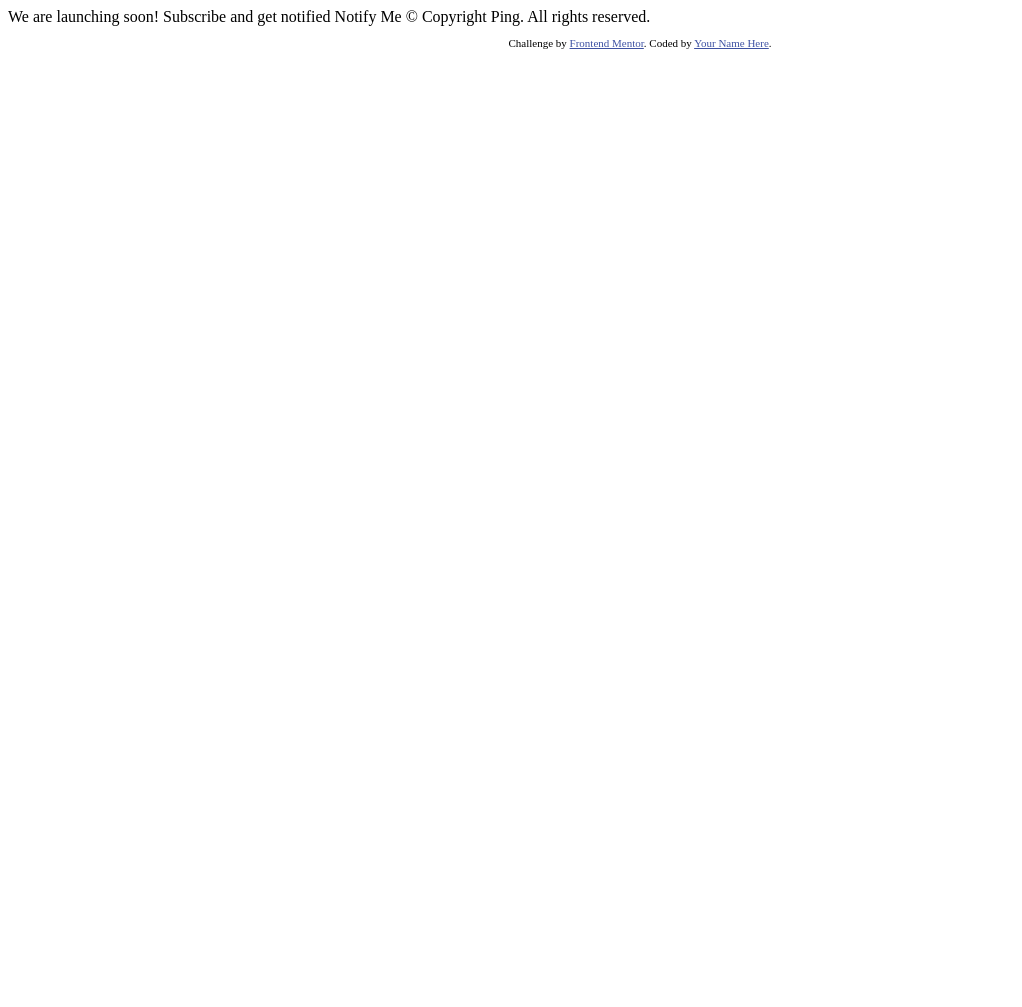
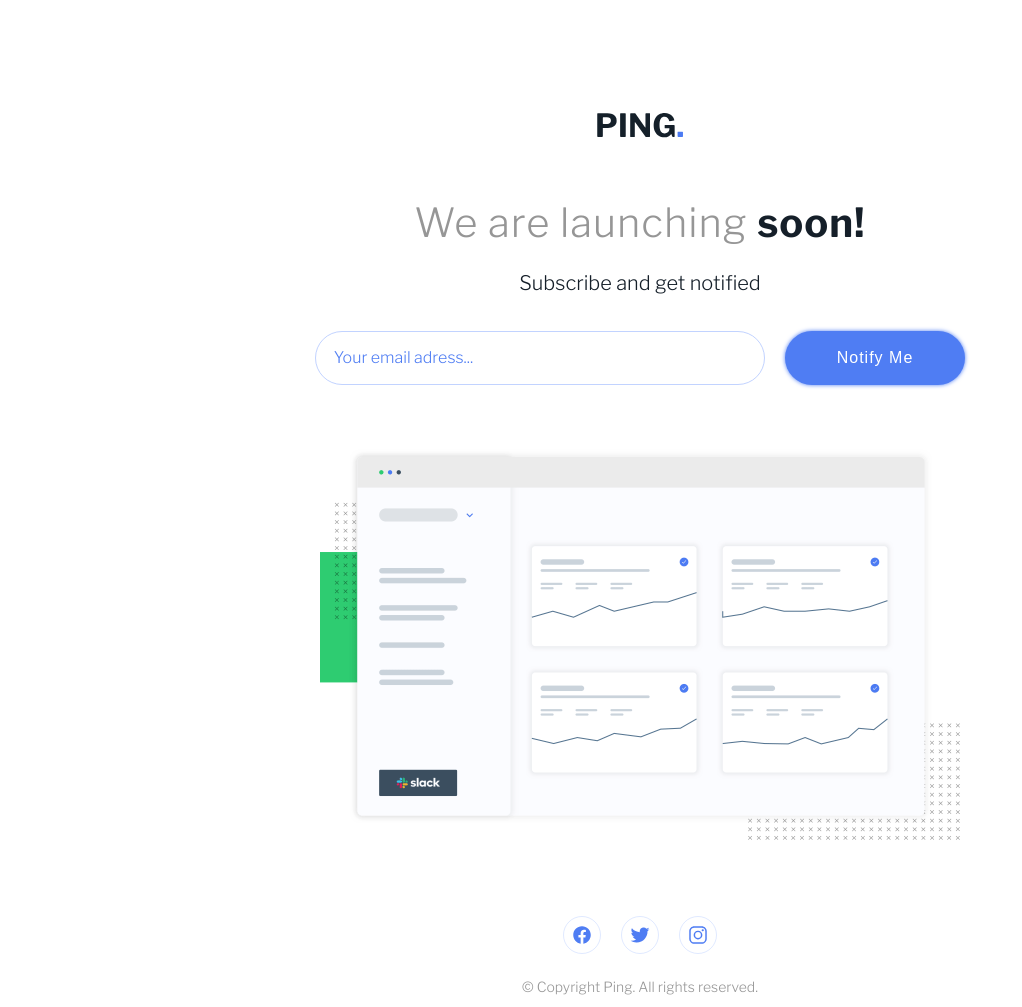
Before and after one commit to kacperkwinta/Ping-single-column-coming-soon-page, a plain HTML site: page index.html in a window 1280 px wide. Shown: the whole page, without its empty margins (0-1022 px from the left). Before the commit the page ends 800 px from the top, so only its background shows below. Drawn offline with nearby package versions, Linux system fonts and the light colour scheme.

Commit message:
html + css done

```diff
--- a/index.html
+++ b/index.html
@@ -1,34 +1,72 @@
 <!DOCTYPE html>
 <html lang="en">
-<head>
-  <meta charset="UTF-8">
-  <meta name="viewport" content="width=device-width, initial-scale=1.0"> <!-- displays site properly based on user's device -->
+  <head>
+    <meta charset="UTF-8" />
+    <meta name="viewport" content="width=device-width, initial-scale=1.0" />
+    <!-- favicon -->
+    <link
+      rel="icon"
+      type="image/png"
+      sizes="32x32"
+      href="./images/favicon-32x32.png"
+    />
+    <!-- GOOGLE FONTS -->
+    <link rel="preconnect" href="https://fonts.googleapis.com" />
+    <link rel="preconnect" href="https://fonts.gstatic.com" crossorigin />
+    <link
+      href="https://fonts.googleapis.com/css2?family=Libre+Franklin:wght@300;600;700&display=swap"
+      rel="stylesheet"
+    />
+    <!-- CSS -->
+    <link rel="stylesheet" href="style.css" />
+    <title>Frontend Mentor | Ping coming soon page</title>
+  </head>
+  <body>
+    <main>
+      <img class="logo" src="images/logo.svg" alt="Ping Logo" />
+      <h1 class="main-heading">We are launching <span>soon!</span></h1>
+      <p class="main-paragraph">Subscribe and get notified</p>
+      <form action="#">
+        <input
+          type="email"
+          class="input-email"
+          placeholder="Your email adress..."
+        />
+        <input type="submit" class="input-submit" value="Notify Me" />
+      </form>
+      <p class="error"></p>
+      <img
+        class="img-dashboard"
+        src="images/illustration-dashboard.png"
+        alt=""
+      />
+    </main>
 
-  <link rel="icon" type="image/png" sizes="32x32" href="./images/favicon-32x32.png">
+    <section>
+      <div class="socials-wrapper">
+        <a href="#" class="social-link">
+          <ion-icon class="social-icon" name="logo-facebook"></ion-icon>
+        </a>
+        <a href="#" class="social-link">
+          <ion-icon class="social-icon" name="logo-twitter"></ion-icon>
+        </a>
+        <a href="#" class="social-link">
+          <ion-icon class="social-icon" name="logo-instagram"></ion-icon>
+        </a>
+      </div>
+    </section>
 
-  <title>Frontend Mentor | Ping coming soon page</title>
+    <footer>
+      <p>&copy; Copyright Ping. All rights reserved.</p>
+    </footer>
 
-  <!-- Feel free to remove these styles or customise in your own stylesheet 👍 -->
-  <style>
-    .attribution { font-size: 11px; text-align: center; }
-    .attribution a { color: hsl(228, 45%, 44%); }
-  </style>
-</head>
-<body>
+    <!-- input validation -->
+    <script src="script.js"></script>
 
-  We are launching soon!
-
-  Subscribe and get notified
-
-  Notify Me
-
-  &copy; Copyright Ping. All rights reserved.
-
-  <footer>
-    <p class="attribution">
-      Challenge by <a href="https://www.frontendmentor.io?ref=challenge" target="_blank">Frontend Mentor</a>.
-      Coded by <a href="#">Your Name Here</a>.
-    </p>
-  </footer>
-</body>
+    <!-- icons script -->
+    <script
+      type="module"
+      src="https://unpkg.com/ionicons@5.5.2/dist/ionicons/ionicons.esm.js"
+    ></script>
+  </body>
 </html>
--- /dev/null
+++ b/script.js
@@ -0,0 +1,36 @@
+console.log(`hi mom`);
+
+/*
+Receive an error message when the form is submitted if:
+The input field is empty
+The email address is not formatted correctly
+*/
+
+// selecting elements
+const inputEmail = document.querySelector(".input-email");
+const inputSubmit = document.querySelector(".input-submit");
+const errorParagraph = document.querySelector(".error");
+const emailStr = inputEmail.value;
+
+// check email
+const checkEmail = function (emailStr) {
+  var re = /\S+@\S+\.\S+/;
+  return re.test(email);
+};
+
+inputSubmit.addEventListener("click", function () {
+  if (inputEmail.value === "") {
+    setTimeout(() => {
+      errorParagraph.style.color = "hsl(354, 100%, 66%)";
+      errorParagraph.textContent =
+        "Whoops 🙄 please write your email correctly...";
+    }, 100);
+  } else {
+    setTimeout(() => {
+      inputEmail.value = "";
+      errorParagraph.style.color = "hsl(223, 87%, 63%)";
+      errorParagraph.textContent =
+        "Thank you for subscription! We are in touch 😉";
+    }, 100);
+  }
+});
--- /dev/null
+++ b/style.css
@@ -0,0 +1,171 @@
+/***********************/
+/*       GLOBAL        */
+/***********************/
+
+:root {
+  --blue: hsl(223, 87%, 63%);
+  --pale-blue: hsl(223, 100%, 88%);
+  --light-red: hsl(354, 100%, 66%);
+  --gray: hsl(0, 0%, 59%);
+  --dar-blue: hsl(209, 33%, 12%);
+}
+
+* {
+  padding: 0;
+  margin: 0;
+  box-sizing: border-box;
+}
+
+html {
+  font-size: 62.5%;
+  font-family: "Libre Franklin", sans-serif;
+}
+
+body {
+  font-size: 2rem;
+  text-align: center;
+}
+
+main {
+  margin-top: 10rem;
+  padding: 1.2rem;
+}
+
+.logo {
+  display: block;
+  margin: 0 auto 6rem auto;
+}
+
+.main-heading {
+  font-weight: 300;
+  margin-bottom: 2.4rem;
+  color: var(--gray);
+  letter-spacing: 1px;
+}
+
+.main-heading span {
+  font-weight: 700;
+  color: var(--dar-blue);
+}
+
+.main-paragraph {
+  color: var(--dar-blue);
+  margin-bottom: 3.6rem;
+}
+
+form {
+  display: flex;
+  align-items: center;
+  justify-content: center;
+  gap: 2rem;
+  margin-bottom: 1.2rem;
+}
+
+input {
+  cursor: pointer;
+}
+
+.input-email {
+  width: 45rem;
+  font-family: inherit;
+  padding: 1.8rem;
+  border-radius: 10rem;
+  border: 1px solid var(--pale-blue);
+  color: var(--blue);
+  transition: all 0.3s ease;
+  outline-color: var(--blue);
+}
+
+.input-email:hover {
+  box-shadow: hsl(223, 100%, 88%) 0px 0px 14px 0px;
+}
+
+.input-email::placeholder {
+  color: inherit;
+  font-size: 1.6rem;
+}
+
+.input-submit {
+  background-color: var(--blue);
+  color: #fff;
+  padding: 1.8rem 5.2rem;
+  border: none;
+  border-radius: 10rem;
+  font-size: 1.6rem;
+  letter-spacing: 1px;
+  transition: all 0.1s ease;
+  box-shadow: hsl(223, 87%, 63%) 0px 0px 4px 0px;
+}
+
+.input-submit:hover {
+  background-color: hsl(223, 87%, 53%);
+}
+
+.input-submit:active {
+  transform: translateY(3px);
+}
+
+.error {
+  margin-bottom: 6.4rem;
+  color: var(--light-red);
+  font-size: 1.5rem;
+}
+
+.img-dashboard {
+  display: block;
+  margin: 0 auto;
+  width: 64rem;
+}
+
+.socials-wrapper {
+  display: flex;
+  align-items: center;
+  gap: 2rem;
+  justify-content: center;
+  margin: 6.4rem auto 0 auto;
+}
+
+.social-icon {
+  display: block;
+  color: var(--blue);
+  padding: 0.8rem;
+  border: 1px solid hsla(223, 100%, 88%, 0.5);
+  border-radius: 10rem;
+  width: 2rem;
+  height: 2rem;
+  transition: all 0.1s ease;
+}
+
+.social-icon:hover {
+  color: hsl(223, 87%, 53%);
+}
+
+.social-icon:active {
+  transform: translateY(3px);
+}
+
+footer p {
+  margin-top: 2.4rem;
+  margin-bottom: 1.2rem;
+  color: var(--gray);
+  font-size: 1.4rem;
+}
+
+/* below 700px */
+@media (max-width: 43.75em) {
+  form {
+    flex-direction: column;
+  }
+
+  .input-email {
+    width: 75%;
+  }
+
+  .input-submit {
+    width: 75%;
+  }
+
+  .img-dashboard {
+    width: 90%;
+  }
+}
```
